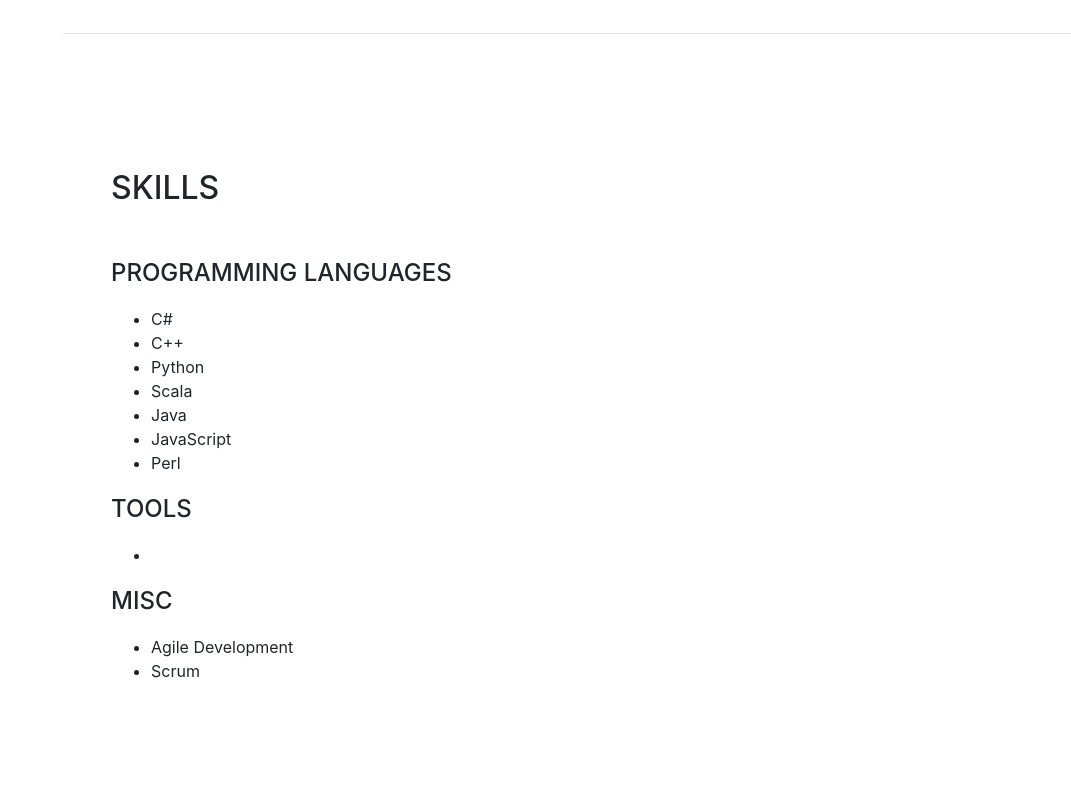
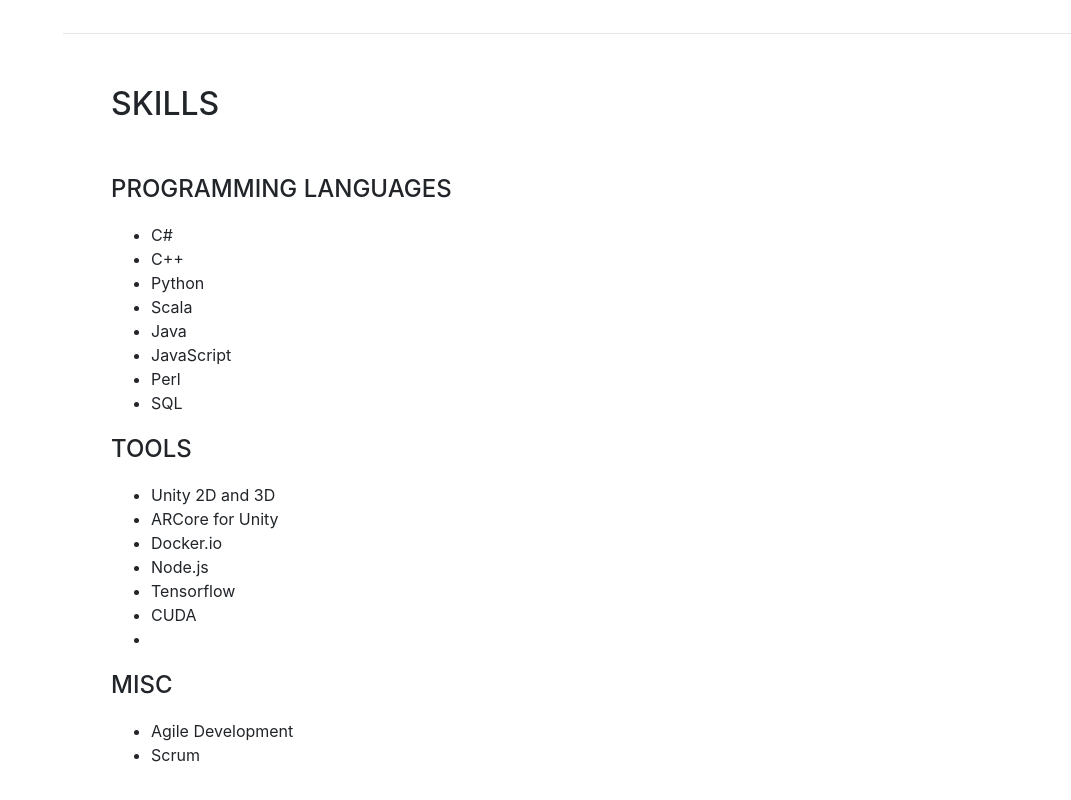
Before and after one commit to olliarkko/portfolio, a website with bundled scripts: page index.html in a window 1280 px wide. Shown: the part 2450-3250 px from the top of the page, without its empty margins (209-1280 px from the left). Built offline with nearby package versions, Linux system fonts and the light colour scheme; a web font is replaced by a local one.

Commit message:
nothing much

```diff
--- a/index.html
+++ b/index.html
@@ -107,6 +107,9 @@
               </ul>
               </p>
             </div>
+
+
+
           </div>
 
           <div class="resume-item d-flex flex-column flex-md-row mb-5">
@@ -134,7 +137,7 @@
               <p>Working full time during the summer months on my own game Asterlode. Lighting, GUI, AI, final chunking system, saving / loading and most of the performance optimizations were implemented during the first two months. Rest of the time was spent on game content, shaders and particle effects.</p>
             </div>
             <div class="resume-date text-md-right">
-              <span class="text-primary">June 2018 - Present</span>
+              <span class="text-primary">June 2018 - August 2018</span>
             </div>
           </div>
 
@@ -178,10 +181,17 @@
             <li>Java</li>
             <li>JavaScript</li>
             <li>Perl</li>
+            <li>SQL</li>
           </ul>
 
           <div class="subheading mb-3">Tools</div>
           <ul>
+            <li>Unity 2D and 3D</li>
+            <li>ARCore for Unity</li>
+            <li>Docker.io</li>
+            <li>Node.js</li>
+            <li>Tensorflow</li>
+            <li>CUDA</li>
             <li></li>
           </ul>
 
```
